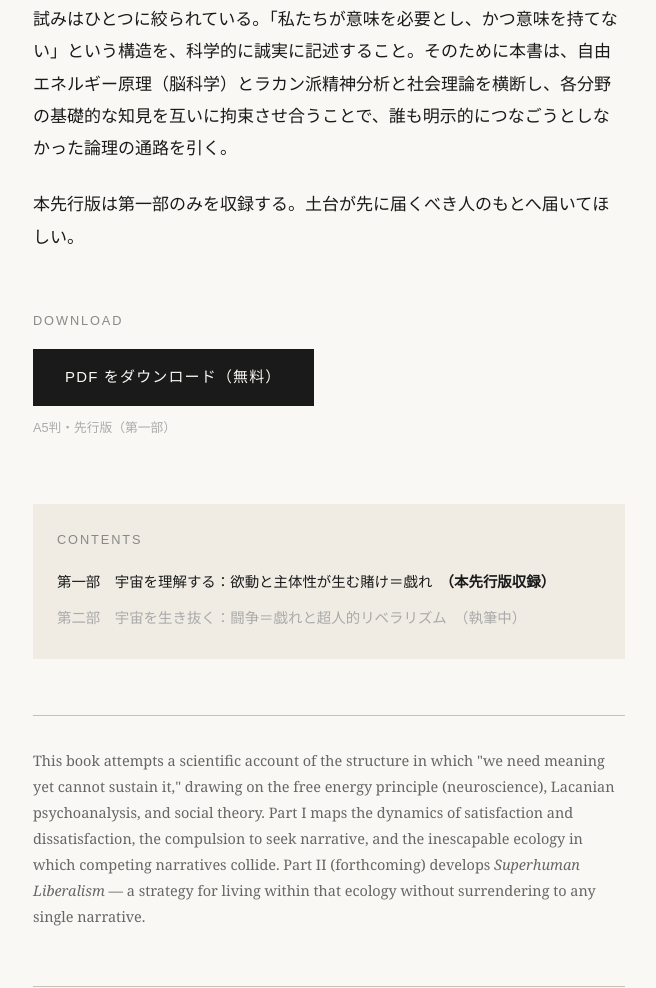
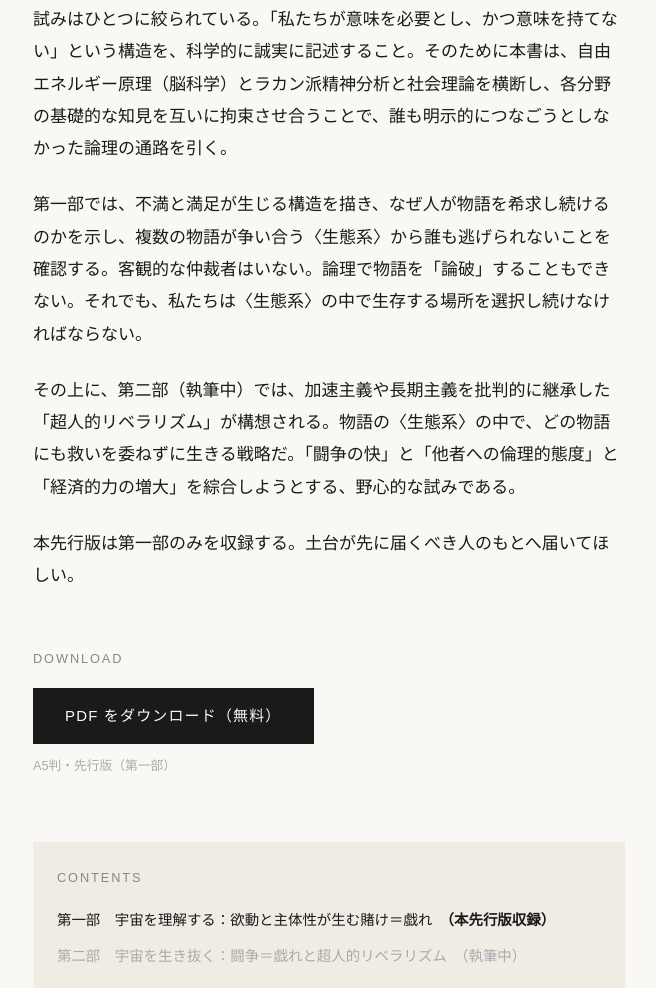
Before and after one commit to aoko-yano/psl-book, a plain HTML site: page index.html in a window 1280 px wide. Shown: the part 716-1704 px from the top of the page, without its empty margins (311-967 px from the left). Drawn offline with Linux system fonts and the light colour scheme.

Commit message:
Align description with note.md full text

```diff
--- a/index.html
+++ b/index.html
@@ -175,6 +175,8 @@
       <p>それらのどの流れにも乗れない人が、相当数いるはずだ。</p>
       <p>本書はその人たちのために書かれた。</p>
       <p>試みはひとつに絞られている。「私たちが意味を必要とし、かつ意味を持てない」という構造を、科学的に誠実に記述すること。そのために本書は、自由エネルギー原理（脳科学）とラカン派精神分析と社会理論を横断し、各分野の基礎的な知見を互いに拘束させ合うことで、誰も明示的につなごうとしなかった論理の通路を引く。</p>
+      <p>第一部では、不満と満足が生じる構造を描き、なぜ人が物語を希求し続けるのかを示し、複数の物語が争い合う〈生態系〉から誰も逃げられないことを確認する。客観的な仲裁者はいない。論理で物語を「論破」することもできない。それでも、私たちは〈生態系〉の中で生存する場所を選択し続けなければならない。</p>
+      <p>その上に、第二部（執筆中）では、加速主義や長期主義を批判的に継承した「超人的リベラリズム」が構想される。物語の〈生態系〉の中で、どの物語にも救いを委ねずに生きる戦略だ。「闘争の快」と「他者への倫理的態度」と「経済的力の増大」を綜合しようとする、野心的な試みである。</p>
       <p>本先行版は第一部のみを収録する。土台が先に届くべき人のもとへ届いてほしい。</p>
     </section>
 
```
